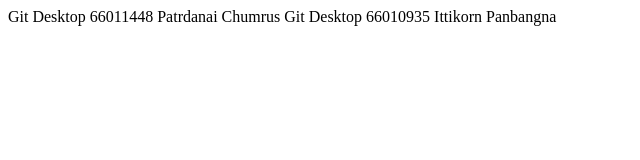
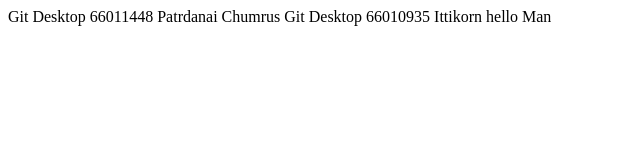
Before and after one commit to patdanai767/git101, a plain HTML site: page index.html in a window 1280 px wide. Shown: the full height of the page, 0-640 px from the left. Drawn offline with Linux system fonts and the light colour scheme.

Commit message:
Update index.html

```diff
--- a/index.html
+++ b/index.html
@@ -7,6 +7,7 @@
 </head>
 <body>
     Git Desktop 66011448 Patrdanai Chumrus
-    Git Desktop 66010935 Ittikorn Panbangna
+    Git Desktop 66010935 Ittikorn
+    hello Man
 </body>
 </html>
```
